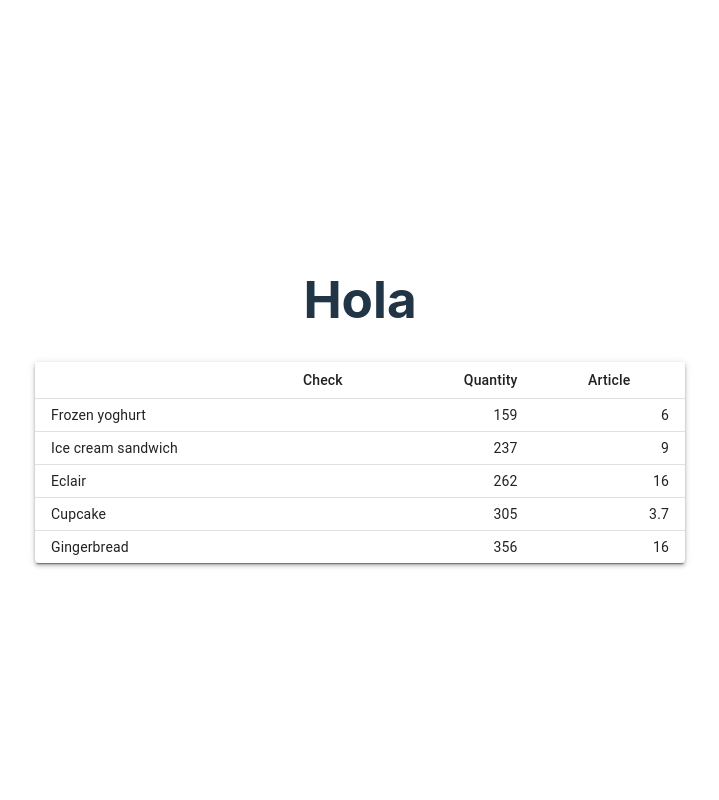
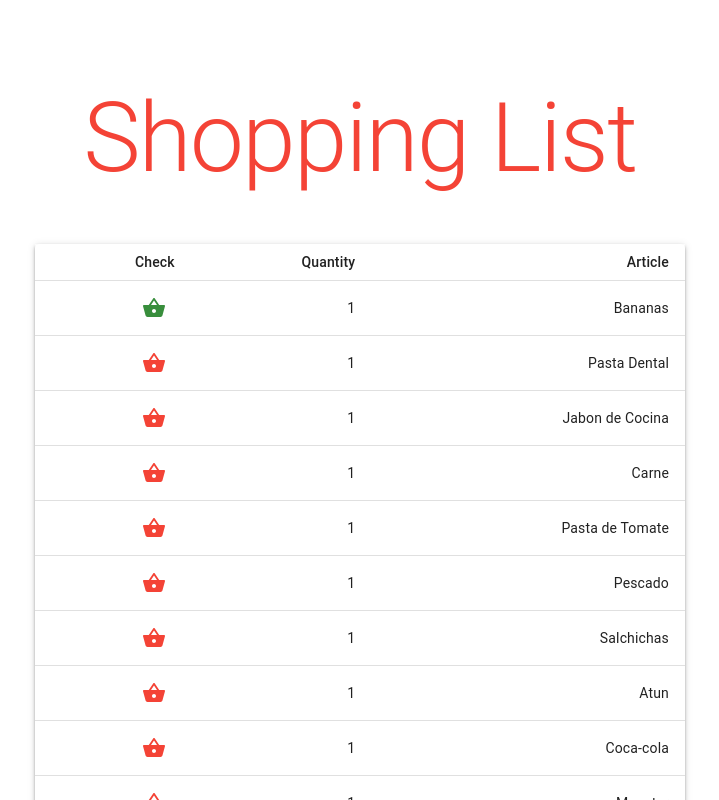
Before and after one commit to AlexisF27/todo-react, a React (Vite) app: page / in a window 1280 px wide. Shown: the top 800 px of the page, without its empty margins (280-999 px from the left). Built offline with nearby package versions, Linux system fonts and the light colour scheme.

Commit message:
Add Icon (colors), js functions

```diff
--- a/package.json
+++ b/package.json
@@ -12,6 +12,7 @@
   "dependencies": {
     "@emotion/react": "^11.11.1",
     "@emotion/styled": "^11.11.0",
+    "@mui/icons-material": "^5.14.19",
     "@mui/material": "^5.14.19",
     "react": "^18.2.0",
     "react-dom": "^18.2.0"
--- a/src/components/content/TableContent.jsx
+++ b/src/components/content/TableContent.jsx
@@ -3,21 +3,28 @@ import TableCell from '@mui/material/TableCell';
 import TableRow from '@mui/material/TableRow';
 import PropTypes from 'prop-types'
 
+import Checkbox from '@mui/material/Checkbox';
 
+import { red, green } from '@mui/material/colors';
+
+import ShoppingBasketIcon from '@mui/icons-material/ShoppingBasket';
+
+
+const label = { inputProps: { 'aria-label': 'Checkbox demo' } };
 function TableContent({ rows }) {
+  console.log(rows)
   return (
     <TableBody>
       {rows.map((row) => (
         <TableRow
-          key={row.name}
+          key={row.article}
           sx={{ '&:last-child td, &:last-child th': { border: 0 } }}
         >
-          <TableCell component="th" scope="row">
-            {row.name}
+          <TableCell align="right">
+            <Checkbox {...label} checked={row.checked} icon={<ShoppingBasketIcon sx={{ color: red[500] }} />} checkedIcon={<ShoppingBasketIcon sx={{ color: green[700] }} />} />
           </TableCell>
-          <TableCell align="right">{row.calories}</TableCell>
-          <TableCell align="right">{row.fat}</TableCell>
-
+          <TableCell align="right">{row.quantity}</TableCell>
+          <TableCell align="right" component="th" scope="row"> {row.article}</TableCell>
         </TableRow>
       ))}
     </TableBody>
--- a/src/components/headers/TableHeader.jsx
+++ b/src/components/headers/TableHeader.jsx
@@ -8,7 +8,7 @@ function TableHeader() {
         <TableRow>
           <TableCell align="right">Check</TableCell>
           <TableCell align="right"> Quantity </TableCell>
-          <TableCell align="center"> Article </TableCell>
+          <TableCell align="right"> Article </TableCell>
         </TableRow>
       </TableHead>
   )
--- a/src/components/notePad/NotePad.jsx
+++ b/src/components/notePad/NotePad.jsx
@@ -6,21 +6,12 @@ import TableHeader from '../headers/TableHeader'
 import TableContent from '../content/TableContent';
 import Title from '../title/Title';
 
+import GroceriesUtil from '../../utils/GroceriesUtil';
 
 
-function createData(name, calories, fat, carbs, protein) {
-  return { name, calories, fat, carbs, protein };
-}
+const rows = GroceriesUtil.getFullShoppingList();
 
-const rows = [
-  createData('Frozen yoghurt', 159, 6.0, 24, 4.0),
-  createData('Ice cream sandwich', 237, 9.0, 37, 4.3),
-  createData('Eclair', 262, 16.0, 24, 6.0),
-  createData('Cupcake', 305, 3.7, 67, 4.3),
-  createData('Gingerbread', 356, 16.0, 49, 3.9),
-];
-
-const title = "Hola"
+const title = "Shopping List"
 
 function NotePad() {
 
--- a/src/components/title/Title.jsx
+++ b/src/components/title/Title.jsx
@@ -1,15 +1,19 @@
 import PropTypes from 'prop-types'
+import Typography from '@mui/material/Typography';
+import { red } from '@mui/material/colors';
 
-function Title ({title='Hello there!'}) {
+import "./title.css"
+
+function Title ({title}) {
   return (
     <>
-      <h1>{title}</h1>
+      <Typography className="title" color={{ color: red[500] }} variant='h1'>{title}</Typography>
     </>
   )
 }
 
 Title.propTypes = {
-  title: PropTypes.string
+  title: PropTypes.string.isRequired
 }
 
 
--- /dev/null
+++ b/src/components/title/title.css
@@ -0,0 +1,4 @@
+.title{
+  padding-bottom:  50px;
+  padding-top:  50px;
+}
--- a/src/json/default/groceries.json
+++ b/src/json/default/groceries.json
@@ -1,8 +1,8 @@
 [
   {
-    "checked": false,
+    "checked": true,
     "quantity": 1,
-    "article": "bananas"
+    "article": "Bananas"
   },
   {
     "checked": false,
@@ -229,5 +229,4 @@
     "quantity": 1,
     "article": "Pimientos"
   }
-
 ]
--- /dev/null
+++ b/src/utils/GroceriesUtil.js
@@ -0,0 +1,22 @@
+import groceries from "../json/default/groceries.json";
+
+class GroceriesUtil {
+  static getFullShoppingList = () => {
+    try {
+      return groceries;
+    } catch (error) {
+      new TypeError("Error loading groceries");
+    }
+  }
+
+  static getCasualShoppingList = (num=5) => {
+    try {
+      let shuffle = [...groceries].sort(() => 0.5 - Math.random())
+      return shuffle.slice(0, num);
+    } catch (error) {
+      new TypeError("Error loading groceries");
+    }
+  }
+}
+
+export default GroceriesUtil;
```
Also changed, not shown: 1 other file (tests, documents, lock files or other folders).
